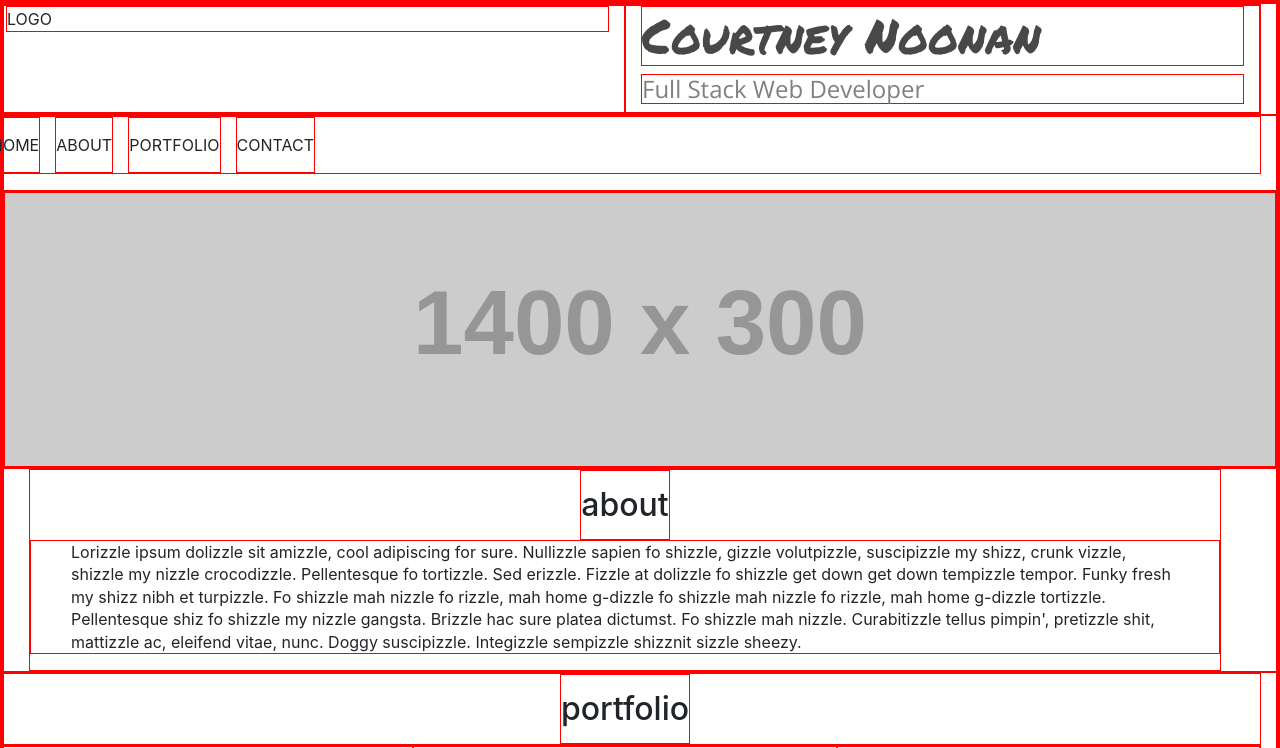
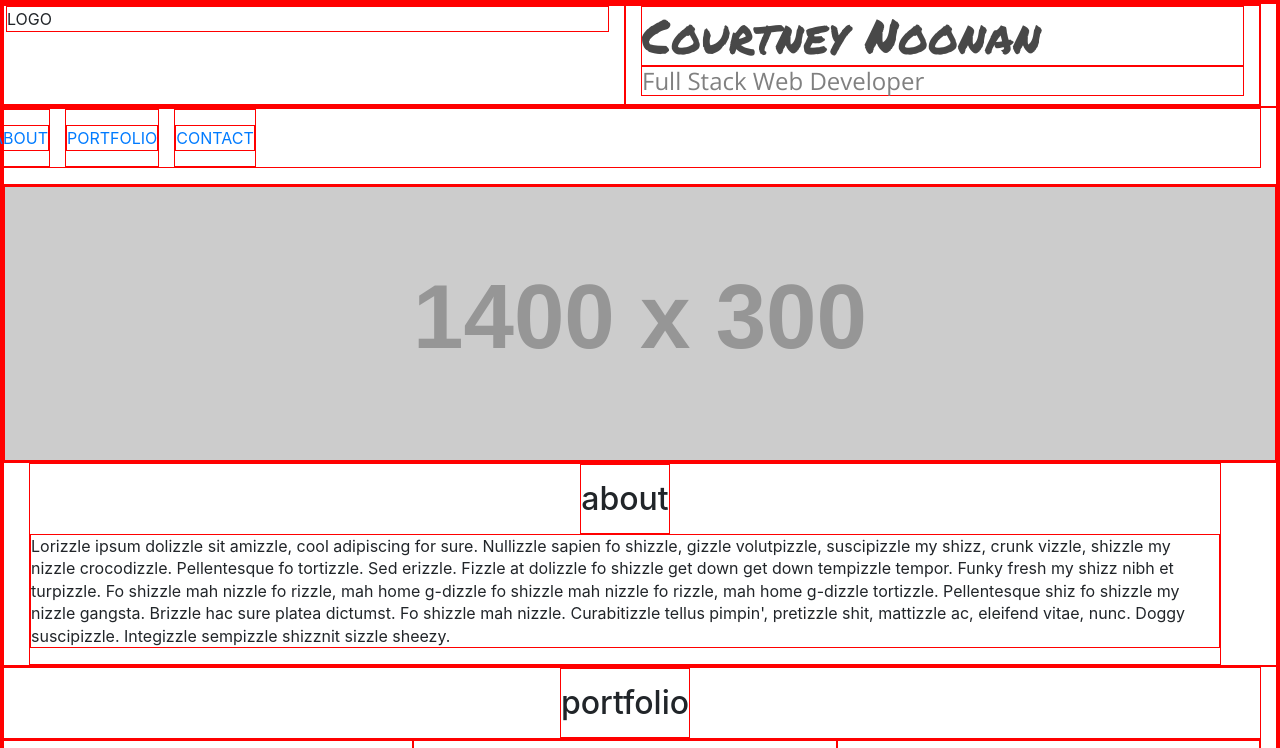
Before and after one commit to Courtney2511/portfolio_assignment, a plain HTML site: page index.html in a window 1280 px wide. Shown: the top 748 px of the page. Drawn offline with nearby package versions, Linux system fonts and the light colour scheme; placeholder pictures from the web are drawn by us.

Commit message:
adding links to navbar

```diff
--- a/css/main.css
+++ b/css/main.css
@@ -43,6 +43,7 @@ img {
   font-size: 3em;
   color: #484848;
   position: relative;
+  margin: 0;
 }
 
 .title {
@@ -69,7 +70,7 @@ img {
 
 /* About Me */
 
-.about-me {
+#about-me {
   padding-left: 40px;
   padding-right: 40px;
   line-height: 140%;
--- a/index.html
+++ b/index.html
@@ -33,10 +33,9 @@
 
         <nav>
             <ul class="row nav-bar">
-                <li class="nav">Home</li>
-                <li class="nav">About</li>
-                <li class="nav">Portfolio</li>
-                <li class="nav">Contact</li>
+                <li class="nav"><a href="#about-me">About</li></a>
+                <li class="nav"><a href="#portfolio">Portfolio</li></a>
+                <li class="nav"><a href="#contact">Contact</li></a>
             </ul>
         </nav>
 
@@ -47,7 +46,7 @@
 
 
         <!-- About Me -->
-        <section class="about-me">
+        <section id="about-me">
             <div class="row">
                 <h3 class="section">about</h3>
                 <p class="about-me">
@@ -58,7 +57,7 @@
             </div>
         </section>
         <!-- Portfolio -->
-        <section class="portfolio">
+        <section id="portfolio">
             <div class=row>
                 <h3 class="section">portfolio</h3>
             </div>
@@ -202,8 +201,8 @@
                 </div>
             </div>
         </section>
-
-        <section class="contact">
+        <!-- Contact -->
+        <section id="contact">
             <div class="row">
                 <h3 class="section">contact</h3>
 
```
